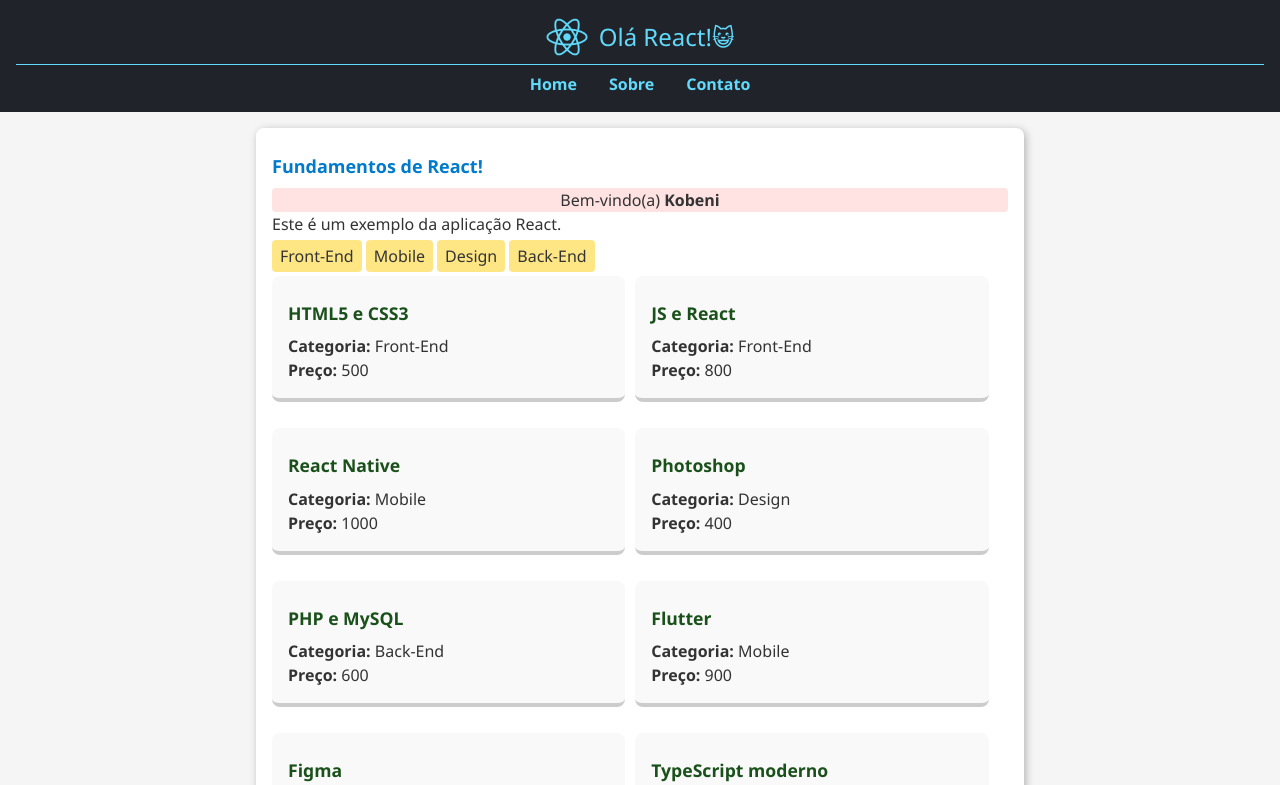
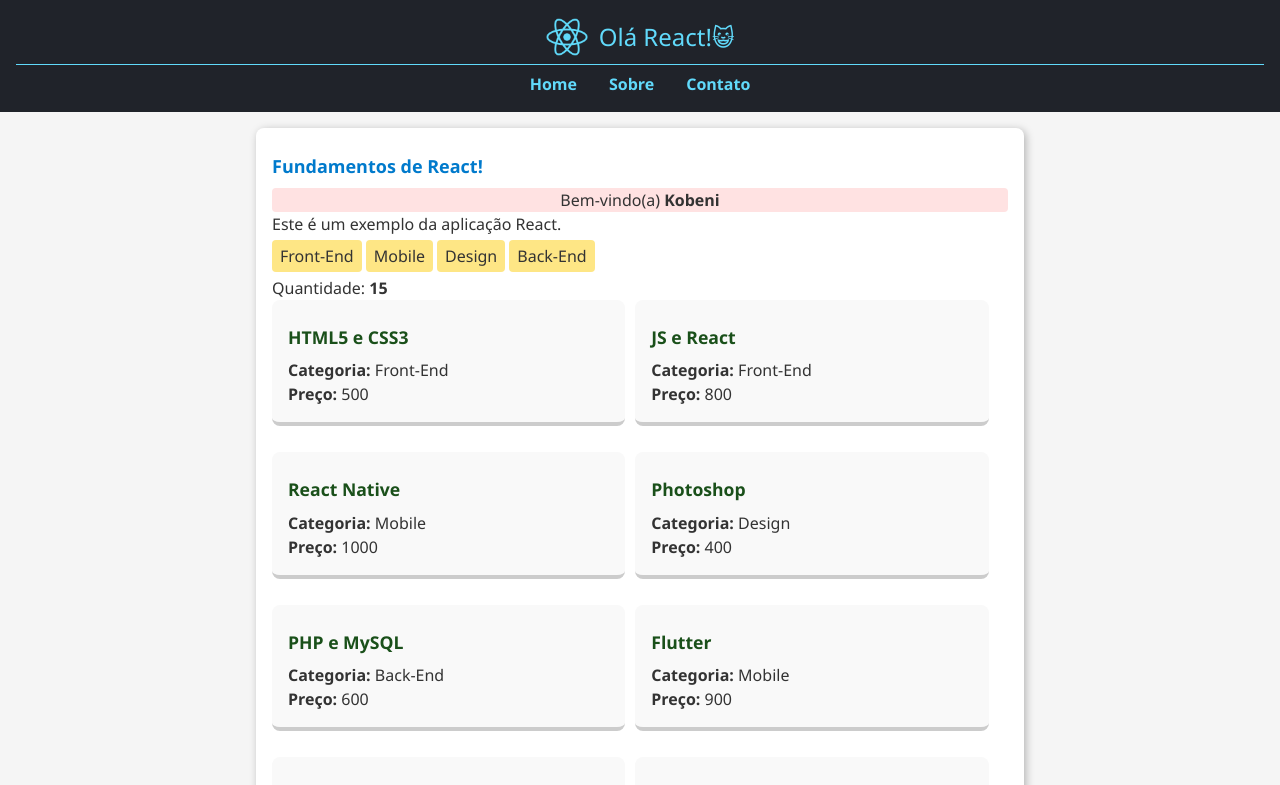
Before and after one commit to dcarianela/react-fundamentos2, a React (Vite) app: page / in a window 1280 px wide. Shown: the top 785 px of the page. Built offline with nearby package versions, Linux system fonts and the light colour scheme.

Commit message:
termina filtro categoria

```diff
--- a/src/components/Conteudo/Conteudo.tsx
+++ b/src/components/Conteudo/Conteudo.tsx
@@ -41,13 +41,10 @@
             >
               Limpar
             </button>
-            <p>
-              Categoria selecionada: <b>{categoriaAtiva}</b>
-            </p>
           </>
         )}
 
-        <ListaCursos />
+        <ListaCursos categoria={categoriaAtiva} />
       </section>
 
       <DicaDoDia />
--- a/src/components/Conteudo/ListaCursos.tsx
+++ b/src/components/Conteudo/ListaCursos.tsx
@@ -2,12 +2,25 @@
 import estilos from "./ListaCursos.module.css";
 import Artigo from "./Artigo/Artigo";
 
-export default function ListaCursos() {
+type ListaCursosProps = {
+  categoria: null | string;
+};
+
+export default function ListaCursos({ categoria }: ListaCursosProps) {
+  const cursosPorCategoria = categoria
+    ? cursos.filter((curso) => curso.categoria === categoria)
+    : cursos;
+
   return (
-    <div className={estilos.artigos}>
-      {cursos.map((curso) => (
-        <Artigo dados={curso} key={curso.id} />
-      ))}
-    </div>
+    <>
+      <p>
+        Quantidade: <b>{cursosPorCategoria.length}</b>
+      </p>
+      <div className={estilos.artigos}>
+        {cursosPorCategoria.map((curso) => (
+          <Artigo dados={curso} key={curso.id} />
+        ))}
+      </div>
+    </>
   );
 }
```
